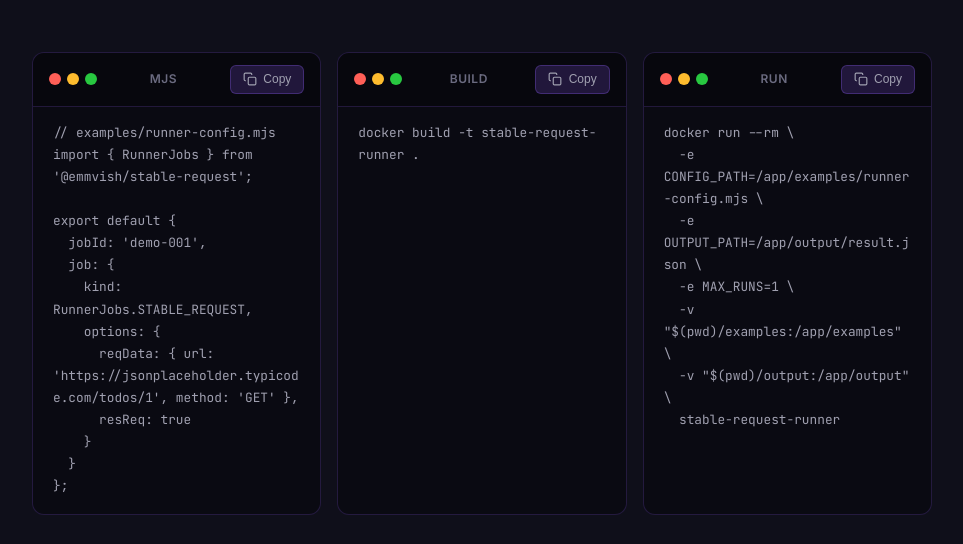
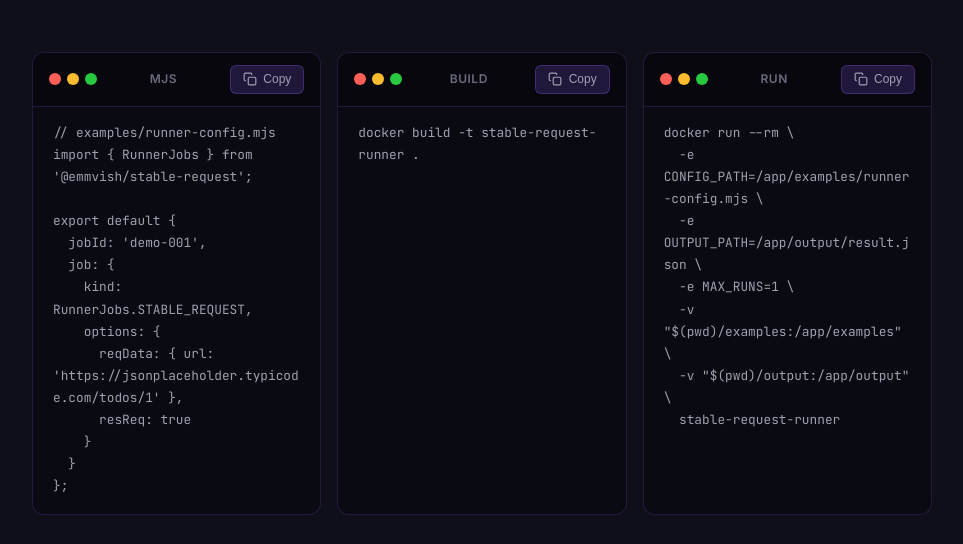
Before and after one commit to Emmvish/stable-infra, a website: page docs/index.html in a window 1280 px wide. Shown: the part 1420-1964 px from the top of the page, without its empty margins (298-1261 px from the left). Drawn offline with Linux system fonts and the light colour scheme.

Commit message:
Bug Fix in Runner Example

```diff
--- a/docs/index.html
+++ b/docs/index.html
@@ -273,7 +273,7 @@ export default {
   job: {
     kind: RunnerJobs.STABLE_REQUEST,
     options: {
-      reqData: { url: 'https://jsonplaceholder.typicode.com/todos/1', method: 'GET' },
+      reqData: { url: 'https://jsonplaceholder.typicode.com/todos/1' },
       resReq: true
     }
   }
```
